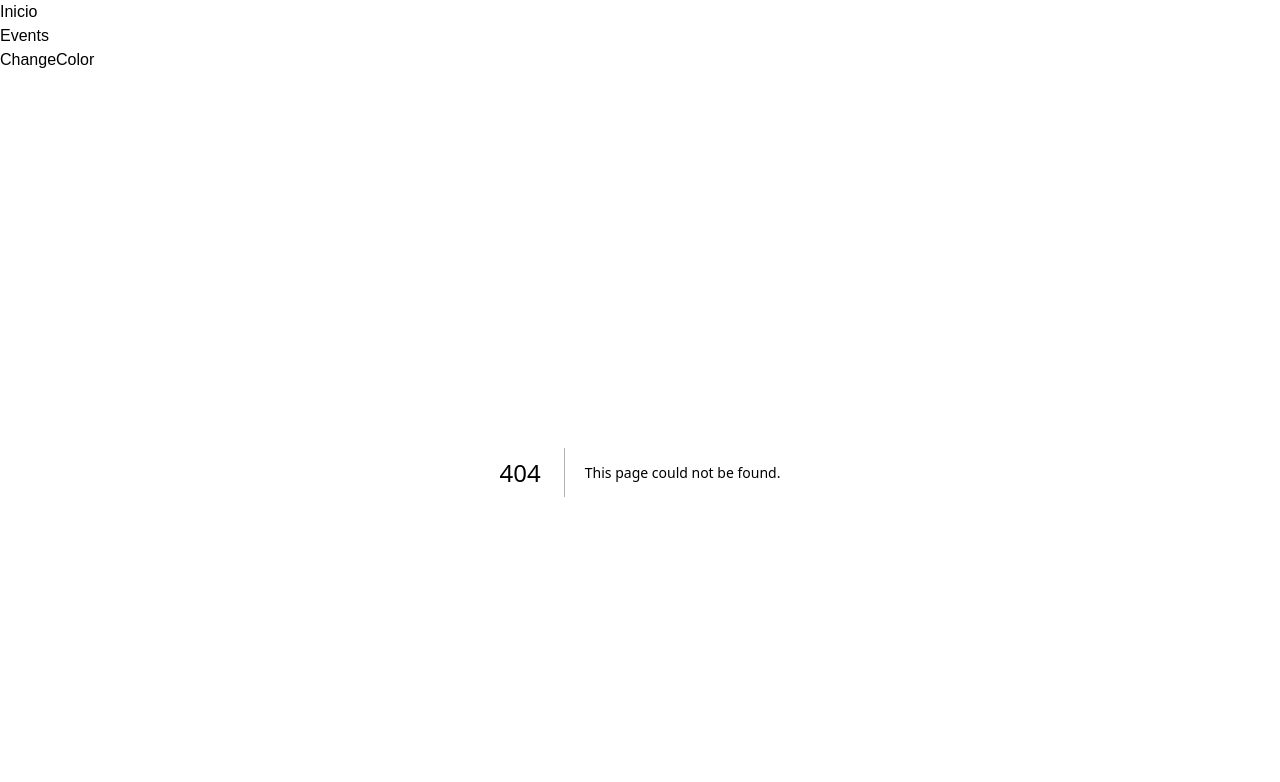
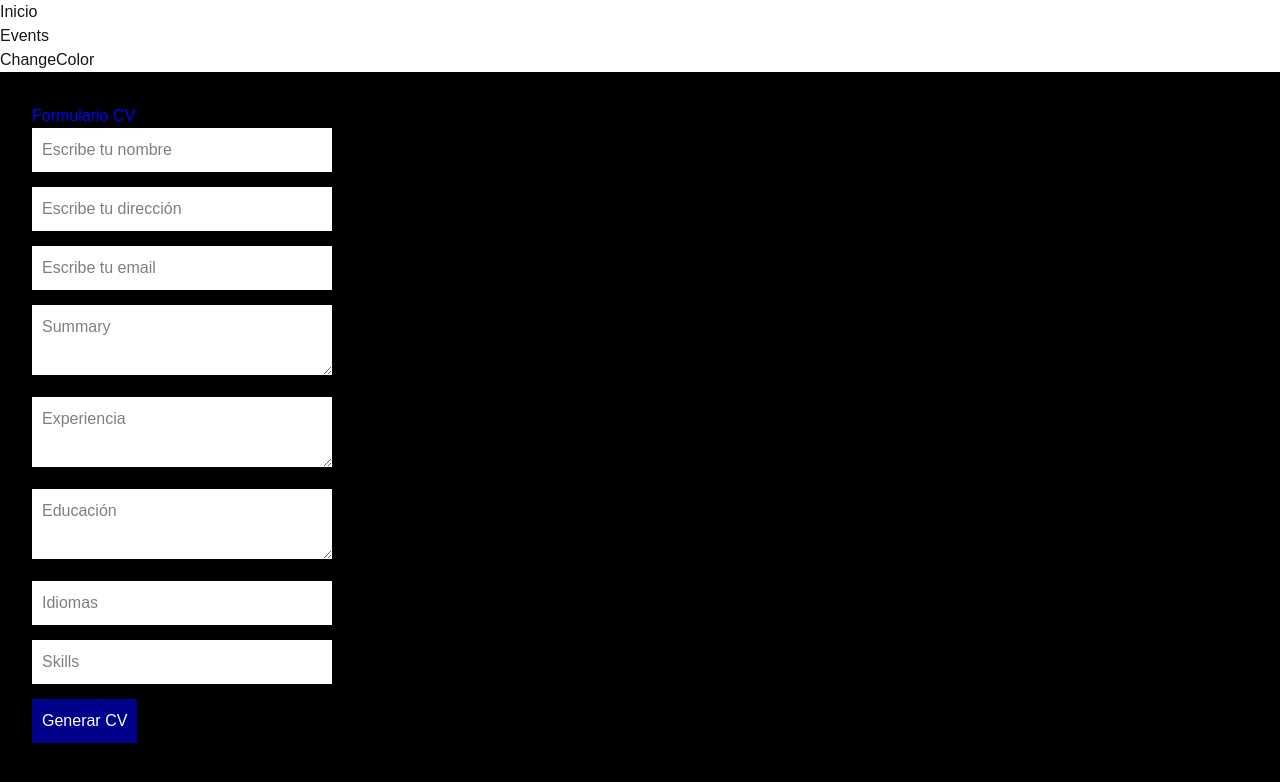
Before and after one commit to marco-g10/NextApp8B, a Next.js app: page /cv in a window 1280 px wide. Before the commit this address had no page. Shown: the top 782 px of the page. Built offline with nearby package versions, Linux system fonts and the light colour scheme.

Commit message:
Agregando practica CV

```diff
--- /dev/null
+++ b/src/app/cv/page.tsx
@@ -0,0 +1,262 @@
+"use client";
+//aqui importo useState para poder guardar datos
+import { useState } from "react";
+
+export default function Page() {
+  //aqui guardo el nombre que escribe el usuario
+  const [nombre, setNombre] = useState("");
+  //direccion de la persona
+  const [direccion, setDireccion] = useState("");
+  //correo que escribe el usuario
+  const [email, setEmail] = useState("");
+  //pequeño resumen del CV
+  const [summary, setSummary] = useState("");
+  //experiencia laboral o cosas que ha hecho
+  const [experiencia, setExperiencia] = useState("");
+  //aqui va la educacion
+  const [educacion, setEducacion] = useState("");
+  //idiomas que sabe el usuario
+  const [idiomas, setIdiomas] = useState("");
+  //habilidades o skills
+  const [skills, setSkills] = useState("");
+  //esto sirve para decidir si se muestra el CV o no
+  const [mostrarCV, setMostrarCV] = useState(false);
+  //esta funcion se ejecuta cuando se da click al boton
+
+  const generarCV = () => {
+    //aqui simplemente hacemos que el CV aparezca
+    setMostrarCV(true);
+  };
+
+  return (
+    //contenedor principal de toda la pagina
+    <div
+      style={{
+        padding: "2rem",
+        background: "black",
+        minHeight: "100vh",
+        color: "white",
+      }}
+    >
+      {/*titulo principal*/}
+      <h1 style={{ color: "blue" }}>Formulario CV</h1>
+
+      {/*aqui se escribe el nombre*/}
+      <input
+        placeholder="Escribe tu nombre"
+        //valor actual del input
+        value={nombre}
+        //cada vez que escribe algo se guarda
+        onChange={(e) => setNombre(e.target.value)}
+        //estilos del input
+        style={{
+          padding: "10px",
+          width: "300px",
+          marginBottom: "15px",
+          background: "white",
+          color: "black",
+          border: "none",
+        }}
+      />
+
+      <br />
+
+      {/*input para la direccion*/}
+      <input
+        placeholder="Escribe tu dirección"
+        value={direccion}
+        //aqui se actualiza la direccion
+        onChange={(e) => setDireccion(e.target.value)}
+        style={{
+          padding: "10px",
+          width: "300px",
+          marginBottom: "15px",
+          background: "white",
+          color: "black",
+          border: "none",
+        }}
+      />
+
+      <br />
+
+      {/*input del email*/}
+      <input
+        placeholder="Escribe tu email"
+        value={email}
+        //guarda lo que se escribe
+        onChange={(e) => setEmail(e.target.value)}
+        style={{
+          padding: "10px",
+          width: "300px",
+          marginBottom: "15px",
+          background: "white",
+          color: "black",
+          border: "none",
+        }}
+      />
+
+      <br />
+
+      {/*textarea para el resumen*/}
+      <textarea
+        placeholder="Summary"
+        //valor del summary
+        value={summary}
+        //actualiza el summary
+        onChange={(e) => setSummary(e.target.value)}
+        style={{
+          padding: "10px",
+          width: "300px",
+          height: "70px",
+          marginBottom: "15px",
+          background: "white",
+          color: "black",
+          border: "none",
+        }}
+      />
+
+      <br />
+
+      {/*textarea de experiencia*/}
+      <textarea
+        placeholder="Experiencia"
+        value={experiencia}
+        //guarda la experiencia
+        onChange={(e) => setExperiencia(e.target.value)}
+        style={{
+          padding: "10px",
+          width: "300px",
+          height: "70px",
+          marginBottom: "15px",
+          background: "white",
+          color: "black",
+          border: "none",
+        }}
+      />
+
+      <br />
+
+      {/*textarea educacion*/}
+      <textarea
+        placeholder="Educación"
+        value={educacion}
+        //actualiza la educacion
+        onChange={(e) => setEducacion(e.target.value)}
+        style={{
+          padding: "10px",
+          width: "300px",
+          height: "70px",
+          marginBottom: "15px",
+          background: "white",
+          color: "black",
+          border: "none",
+        }}
+      />
+
+      <br />
+
+      {/*input idiomas*/}
+      <input
+        placeholder="Idiomas"
+        value={idiomas}
+        //guarda los idiomas
+        onChange={(e) => setIdiomas(e.target.value)}
+        style={{
+          padding: "10px",
+          width: "300px",
+          marginBottom: "15px",
+          background: "white",
+          color: "black",
+          border: "none",
+        }}
+      />
+
+      <br />
+
+      {/*input skills*/}
+      <input
+        placeholder="Skills"
+        value={skills}
+        //aqui se guardan las skills
+        onChange={(e) => setSkills(e.target.value)}
+        style={{
+          padding: "10px",
+          width: "300px",
+          marginBottom: "15px",
+          background: "white",
+          color: "black",
+          border: "none",
+        }}
+      />
+
+      <br />
+
+      {/*boton para generar el CV*/}
+      <button
+        onClick={generarCV}
+        //estilos del boton
+        style={{
+          background: "darkblue",
+          color: "white",
+          padding: "10px",
+          border: "none",
+        }}
+      >
+        Generar CV
+      </button>
+
+      {/*aqui abajo aparece el CV*/}
+      {
+        //si mostrarCV es true entonces aparece el CV
+        mostrarCV ? (
+          <div
+            style={{
+              background: "#eb1919",
+              marginTop: "30px",
+              padding: "20px",
+              width: "300px",
+            }}
+          >
+            {/*nombre del usuario*/}
+            <h2>{nombre}</h2>
+
+            {/*direccion*/}
+            <p>
+              <b>Dirección:</b> {direccion}
+            </p>
+
+            {/*correo*/}
+            <p>
+              <b>Email:</b> {email}
+            </p>
+
+            {/*resumen*/}
+            <p>
+              <b>Summary:</b> {summary}
+            </p>
+
+            {/*experiencia*/}
+            <p>
+              <b>Experiencia:</b> {experiencia}
+            </p>
+
+            {/*educacion*/}
+            <p>
+              <b>Educación:</b> {educacion}
+            </p>
+
+            {/*idiomas*/}
+            <p>
+              <b>Idiomas:</b> {idiomas}
+            </p>
+
+            {/*habilidades*/}
+            <p>
+              <b>Skills:</b> {skills}
+            </p>
+          </div>
+        ) : null
+      }
+    </div>
+  );
+}
```
